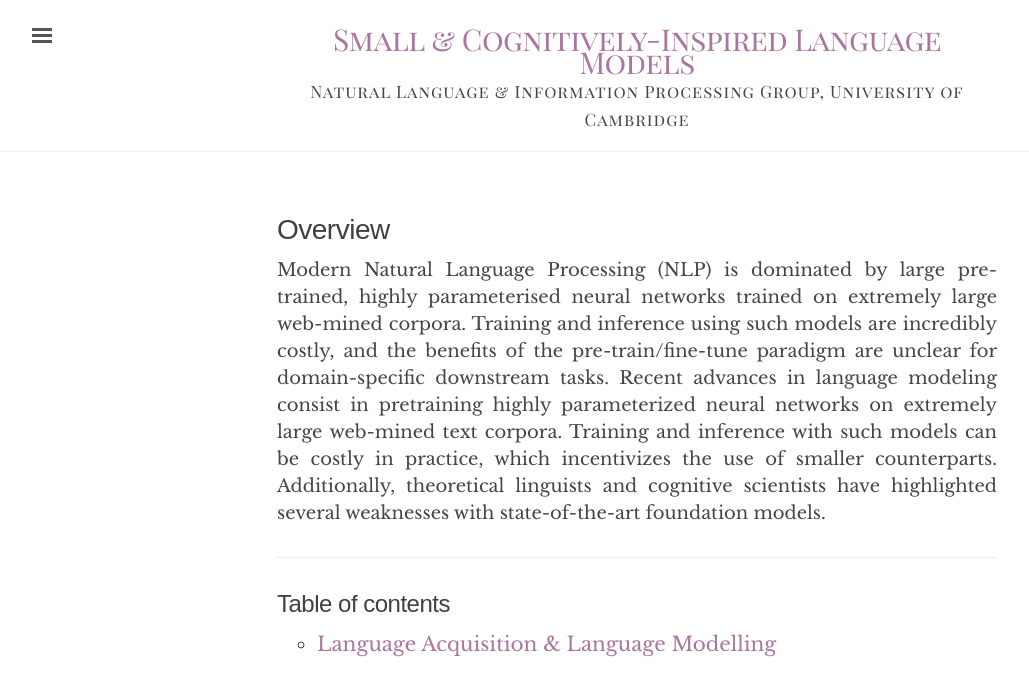
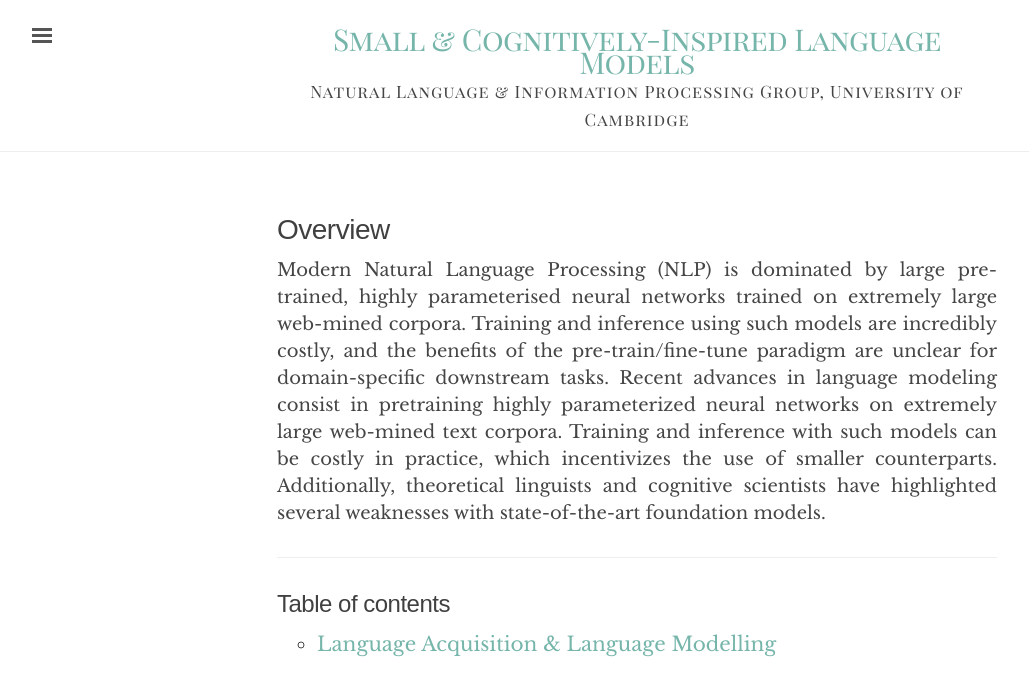
Before and after one commit to suchirsalhan/slm, a Jekyll site: the page built from index.md, in a window 1280 px wide. Shown: the top 696 px of the page, without its empty margins (3-1032 px from the left). Built offline with Jekyll 4.4.1, drawn with Linux system fonts in a browser that asks for light colours; nearby versions of some CDN libraries.

Commit message:
Update _config.yml

```diff
--- a/_config.yml
+++ b/_config.yml
@@ -7,7 +7,7 @@ url:                 https://suchirsalhan.github.io
 baseurl:             '/slm' # the subpath of your site, e.g. /blog
 
 # Color scheme. Options: red, orange, magenta, cyan, blue, brown
-color-scheme: magenta
+color-scheme: cyan
 
 # Permalinks
 permalink: pretty
```
